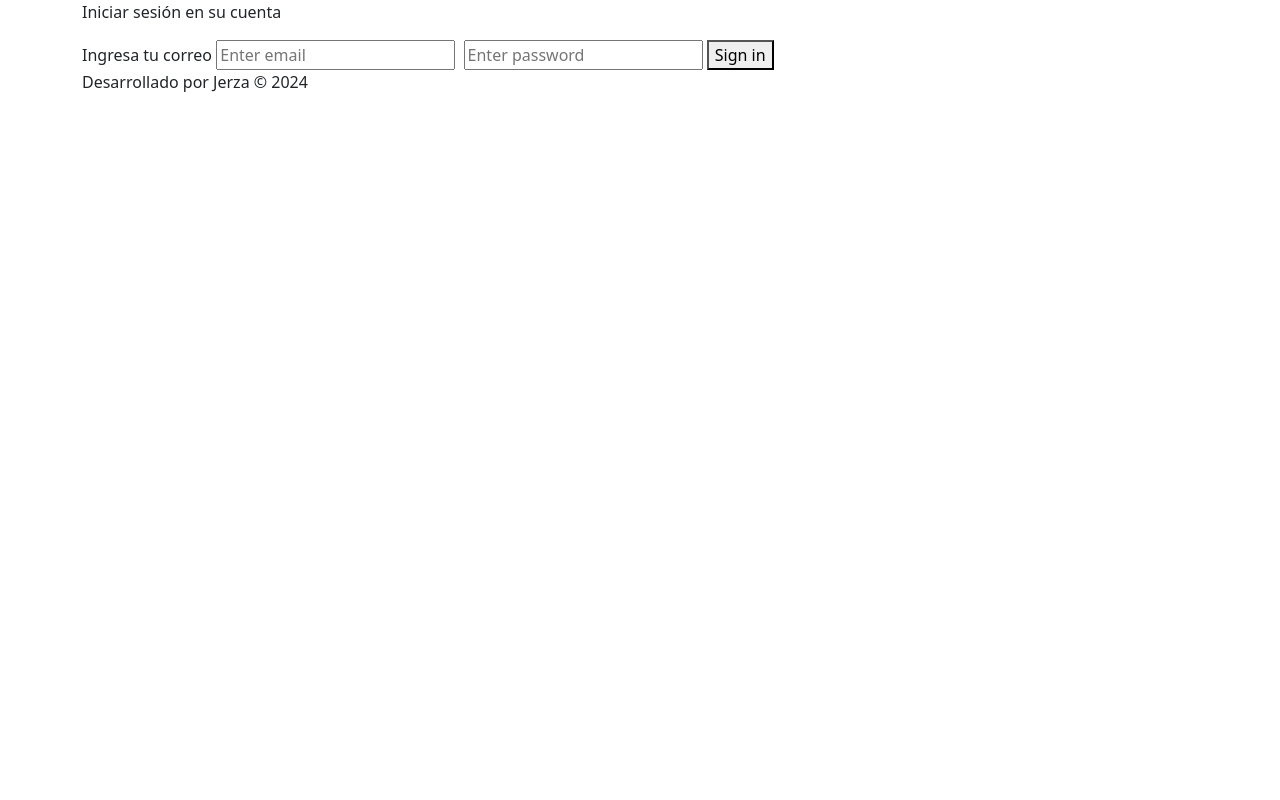
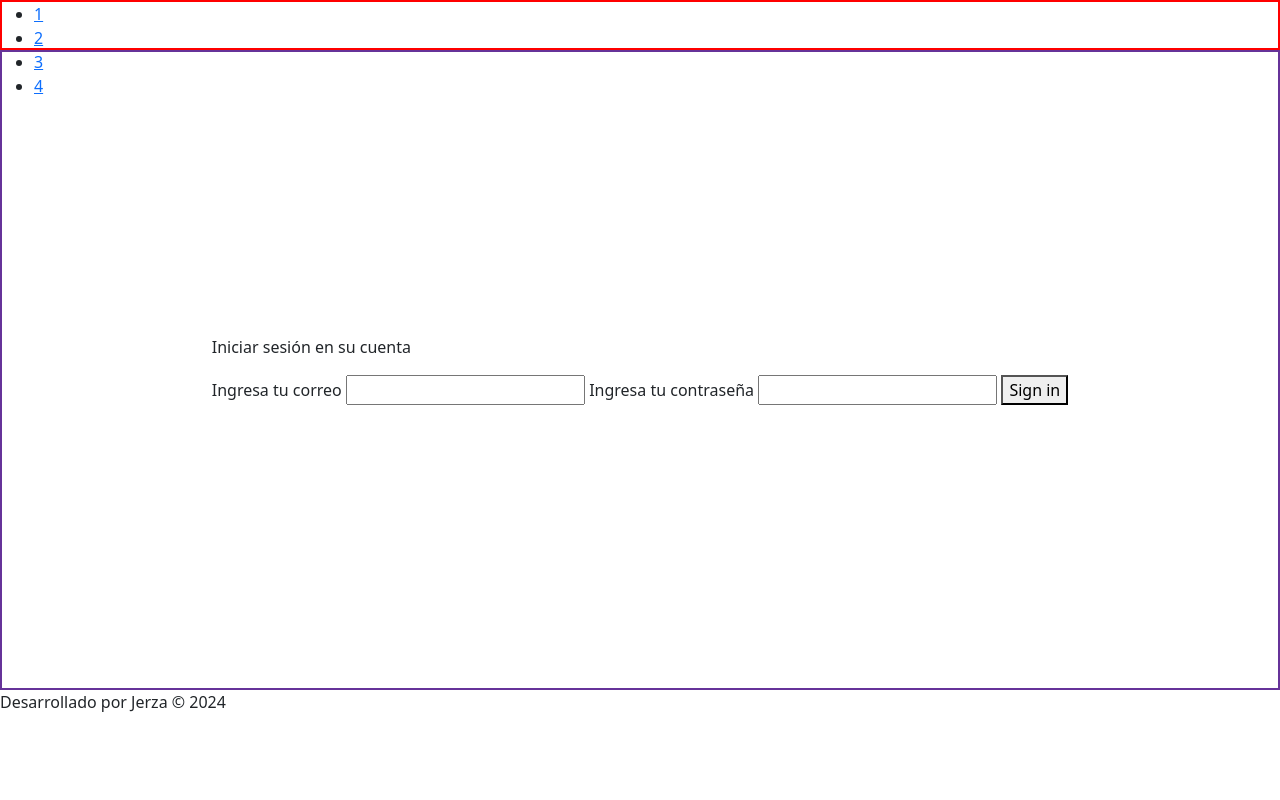
Before and after one commit to jerza99/school, a PHP site: page /Proyectos/ in a window 1280 px wide. Run offline with PHP 8.4, Linux system fonts and the light colour scheme.

Commit message:
actualizaicion

```diff
--- a/assets/css/styles.css
+++ b/assets/css/styles.css
@@ -2,6 +2,7 @@
     /* Paleta de colores y utilidades */
     :root {
         --blanco: #ffffff;
+        --fondo: #dee2e6;
         --oscuro: #000000;
         --primario: #af00b8;
         --secundario: #0097A7;
@@ -20,15 +21,13 @@
         box-sizing: border-box;
     }
 
-    img, video, svg {
-        display: block;
-        height: auto;
-        max-width: 100%;
+    body {
+        margin: 0;
+        min-height: 100vh;
     }
 
-    body {
-        margin: 0;
-        min-height: 100dvh;
+    html{
+        background: var(--fondo);
     }
 
     h1, h2, h3, h4, h5, h6 {
@@ -56,3 +55,22 @@
     input, button, textarea, select{
         font: inherit;
     }
+
+    /* Estilo a login */
+
+    .form-container {
+        display: flex;
+        justify-content: center;
+        align-items: center;
+        width: 100%;
+        height: 80vh;
+        border: 2px solid rebeccapurple;
+    }
+
+
+    /* Estilos de nav */
+
+    .nav-content{
+        height: 50px;
+        border: 2px solid red;
+    }
--- a/index.php
+++ b/index.php
@@ -6,7 +6,7 @@
     require_once 'config/parameters.php';
 
     require_once 'views/layout/header.php';
-    require_once 'views/layout/navegation.php';
+    require_once 'views/layout/nav.php';
 
     // funcion para mostrar los errores
     function show_error(){
--- a/views/layout/footer.php
+++ b/views/layout/footer.php
@@ -1,8 +1,10 @@
         </div>
         <!-- Pie de pagina -->
-        <footer>
-        <p>Desarrollado por Jerza &copy; <?= date('Y') ?></p>
-        </footer>
+        <div class="footer-content">
+            <footer class="footer">
+            <p>Desarrollado por Jerza &copy; <?= date('Y') ?></p>
+            </footer>
+        </div>
     </div>
 </body>
 <!-- Javascript links -->
--- a/views/layout/header.php
+++ b/views/layout/header.php
@@ -11,4 +11,4 @@
     <link href="https://cdn.jsdelivr.net/npm/bootstrap@5.3.3/dist/css/bootstrap.min.css" rel="stylesheet" integrity="sha384-QWTKZyjpPEjISv5WaRU9OFeRpok6YctnYmDr5pNlyT2bRjXh0JMhjY6hW+ALEwIH" crossorigin="anonymous">
 </head>
 <body>
-    <div class="container">
+    <div class="body-content">
--- /dev/null
+++ b/views/layout/nav.php
@@ -0,0 +1,14 @@
+<!-- Barra de navegacion -->
+<div class="nav-content">
+    <nav id="nav">
+        <ul class="nav-ul">
+            <li class="nav-li"><a href="">1</a></li>
+            <li class="nav-li"><a href="">2</a></li>
+            <li class="nav-li"><a href="">3</a></li>
+            <li class="nav-li"><a href="">4</a></li>
+        </ul>
+    </nav>
+</div>
+
+<!-- Contenido -->
+<div id="content">
--- a/views/layout/navegation.php
+++ /dev/null
@@ -1,7 +0,0 @@
-<!-- Barra de navegacion -->
-<nav id="navigation">
-
-</nav>
-
-<!-- Contenido -->
-<div id="content">
--- a/views/login.php
+++ b/views/login.php
@@ -1,11 +1,11 @@
 
     <div class="form-container" >
-        <form class="form" action="<?=base_url?>usuario/login" method="post">
+        <form class="form-content" action="<?=base_url?>usuario/login" method="post">
             <p class="form-title">Iniciar sesión en su cuenta</p>
-            <label for="">Ingresa tu correo</label>
-            <input placeholder="Enter email" type="email" name="correo" id="correo">
-            <label for=""></label>
-            <input placeholder="Enter password" type="password" name="contrasena" id="contrasena">
+            <label class="form-labels" for="">Ingresa tu correo</label>
+            <input class="form-inputs" type="email" name="correo" id="correo">
+            <label class="form-labels" for="">Ingresa tu contraseña</label>
+            <input class="form-inputs" type="password" name="contrasena" id="contrasena">
             <button class="submit" type="submit">Sign in</button>
         </form>
     </div>
```
